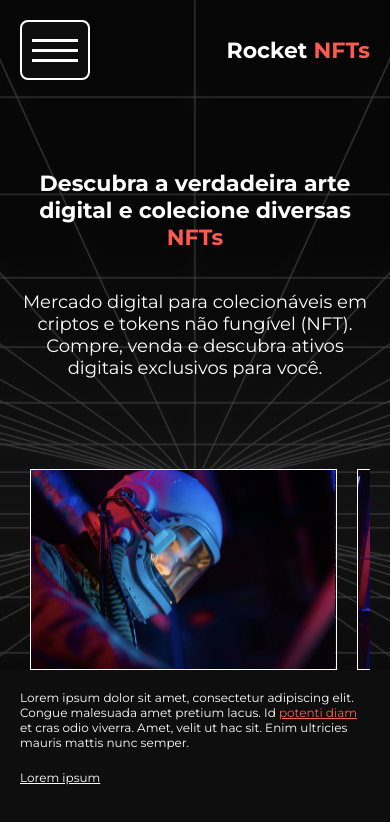
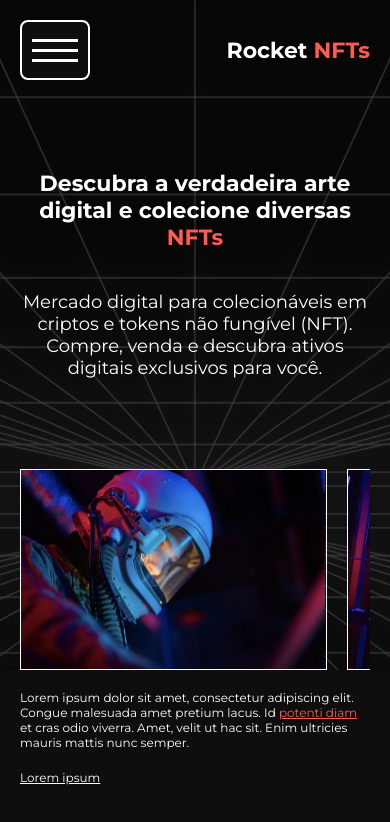
Before and after one commit to evandromottaz/rockeatseat-1, a plain HTML site: page index.html in a window 390 px wide. Shown: the top 822 px of the page. Drawn offline with Linux system fonts and the light colour scheme.

Commit message:
slide quase feito...

```diff
--- a/css/main.scss
+++ b/css/main.scss
@@ -1,18 +1,7 @@
-body,
-header,
-figure,
-h1,
-h2,
-aside,
-button,
-nav,
-a,
-small,
-picture,
-img,
-p {
+* {
 	margin: 0;
 	padding: 0;
+	box-sizing: border-box;
 }
 
 a {
@@ -38,7 +27,6 @@ body {
 
 body * {
 	font-family: 'Montserrat', sans-serif;
-	box-sizing: border-box;
 }
 
 html {
@@ -51,7 +39,7 @@ li {
 }
 
 .max-width {
-	box-sizing: border-box;
+
 	max-width: 1440px;
 	margin-left: auto;
 	margin-right: auto;
@@ -61,7 +49,7 @@ li {
 	max-width: 1277px;
 	margin-left: auto;
 	margin-right: auto;
-	box-sizing: border-box;
+
 	padding: 0 20px;
 }
 
@@ -86,7 +74,7 @@ li {
 	background-position: top;
 	overflow: hidden;
 
-	header.container {
+	header {
 		display: flex;
 		width: 100%;
 		justify-content: space-between;
@@ -157,8 +145,8 @@ li {
 	}
 
 	main {
-		.container {
-			padding-top: 90px;
+		 & > div {
+			margin-top: 90px;
 			display: grid;
 			align-items: center;
 			gap: 40px;
@@ -199,20 +187,24 @@ li {
 		}
 
 		picture.gallery {
-			padding-top: 90px;
-			align-items: center;
-			gap: 0;
+			display: block;
+			margin-top: 90px;
 			grid-template-areas: none;
+			overflow: hidden;
 
 			.wrapper {
+				position: relative;
+				left: 0;
 				display: flex;
-				flex-direction: row;
-				width: 100%;
-				overflow: hidden;
 
 				img {
 					border: 1px solid $text-color;
-					margin: 0 10px;
+					margin-right: 20px;
+					width: auto;
+
+					&:last-child {
+						margin-right: 0;
+					}
 				}
 			}
 		}
@@ -233,7 +225,6 @@ section.numbers {
 		justify-content: center;
 		height: 100%;
 		padding: 0px 87px;
-		box-sizing: border-box;
 		border-right: 1px solid $subtitle-color;
 
 		p {
@@ -347,6 +338,7 @@ section.popular {
 				}
 			}
 		}
+
 		.card:nth-last-child(odd) {
 			justify-self: flex-end;
 		}
@@ -369,7 +361,6 @@ section.best-artist {
 
 		.card {
 			min-width: 335px;
-			box-sizing: border-box;
 			padding: 25px 30px;
 			background-color: $card-color;
 			display: flex;
@@ -554,7 +545,7 @@ footer {
 
 @media (max-width: 1000px) {
 	.bg {
-		header.container {
+		header {
 			.navigation {
 				display: none;
 				z-index: 11;
@@ -588,7 +579,7 @@ footer {
 		}
 
 		main {
-			.container {
+			& > div {
 				grid-template-areas: "subtitle title" "avatars title";
 
 				h1.title {
@@ -669,7 +660,7 @@ footer {
 	}
 
 	.bg {
-		header.container {
+		header {
 			padding-top: 20px;
 
 			.logo {
@@ -684,7 +675,7 @@ footer {
 		}
 
 		main {
-			.container {
+			& > div {
 				grid-template-areas: "title" "subtitle";
 
 				.title {
--- a/index.html
+++ b/index.html
@@ -34,8 +34,8 @@
       <button class="cta">Conectar carteira</button>
     </header>
 
-    <main>
-      <div class="container">
+    <main class="container">
+      <div>
         <h2 class="subtitle">Mercado digital para colecionáveis em criptos e tokens não fungível (NFT). <br />
           Compre, venda e descubra ativos digitais exclusivos para você.</h2>
         <picture class="avatars">
@@ -54,7 +54,7 @@
         <picture class="badge"><img src="/assets/badge.svg" alt=""></picture>
       </div>
 
-      <picture class="gallery container">
+      <picture class="gallery">
         <div class="wrapper">
           <img src="./assets/galeria-1.png" alt="galeria 1">
           <img src="./assets/galeria-2.png" alt="galeria 2">
--- a/js/Carousel.js
+++ b/js/Carousel.js
@@ -1,7 +1,70 @@
-class Carousel {
-  constructor(wrapper) {
-    this.wrapper = wrapper;
+export default class Carousel {
+  constructor(gallery, wrapper) {
+    this.gallery = document.querySelector(gallery);
+    this.wrapper = document.querySelector(wrapper);
+    this.slide = { start: 0, movement: 0, end: 0 };
+  }
+
+  imgSlidePosition(finalPosition) {
+    const imgs = this.wrapper.children;
+    const lastImg = -imgs[imgs.length - 1].getBoundingClientRect().right;
+    const lasImgWidth = -imgs[imgs.length - 1].offsetWidth;
+    const firstImg = imgs[0];
+    const widthContainer = -document.querySelector('main').offsetWidth - 20;
+    const windowWidth = window.innerWidth - 40; // + 307;
+
+    console.log(widthContainer);
+    console.log('windowWidth', windowWidth);
+    console.log('posicao final', parseInt(finalPosition));
+    // lastImg < window.innerWidth  finalPosition = lastImg
+
+    if (finalPosition >= firstImg.offsetLeft) {
+      finalPosition = 0;
+    }
+
+    this.moveSlide(finalPosition);
+  }
+
+  moveSlide(finalPosition) {
+    this.slide.savedPosition = finalPosition;
+    this.wrapper.style.transform = `translate3d(${finalPosition}px, 0, 0)`;
+  }
+
+  onStart(event) {
+    event.preventDefault();
+    this.slide.start = event.clientX;
+    this.gallery.addEventListener('mousemove', this.onMove);
+  }
+
+  updatePosition(clientX) {
+    this.slide.movement = (this.slide.start - clientX) * 1.4;
+    return this.slide.end - this.slide.movement;
+  }
+
+  onMove(event) {
+    const finalPosition = this.updatePosition(event.clientX);
+    this.imgSlidePosition(finalPosition);
+  }
+
+  onEnd() {
+    this.gallery.removeEventListener('mousemove', this.onMove);
+    this.slide.end = this.slide.savedPosition;
+  }
+
+  addEvents() {
+    this.gallery.addEventListener('mousedown', this.onStart);
+    this.gallery.addEventListener('mouseup', this.onEnd);
+  }
+
+  bind() {
+    this.onStart = this.onStart.bind(this);
+    this.onEnd = this.onEnd.bind(this);
+    this.onMove = this.onMove.bind(this);
+  }
+
+  init() {
+    this.bind();
+    this.imgSlidePosition();
+    this.addEvents();
   }
 }
-
-export default Carousel
--- a/js/main.js
+++ b/js/main.js
@@ -1,8 +1,12 @@
 import Modal from './Modal.js';
-import Artist from './Artist.js'
+import Artist from './Artist.js';
+import Carousel from './Carousel.js';
 
-const modalElement = document.querySelector('[data-modal]')
-const arrowArtist = document.querySelector('.bottom-text')
+const modalElement = document.querySelector('[data-modal]');
+const arrowArtist = document.querySelector('.bottom-text');
 
-const modal = new Modal(modalElement)
-const artist = new Artist(arrowArtist)
+new Modal(modalElement);
+
+new Artist(arrowArtist);
+
+new Carousel('.gallery', '.wrapper').init();
```
Also changed, not shown: css/main.css, 1 other file.
